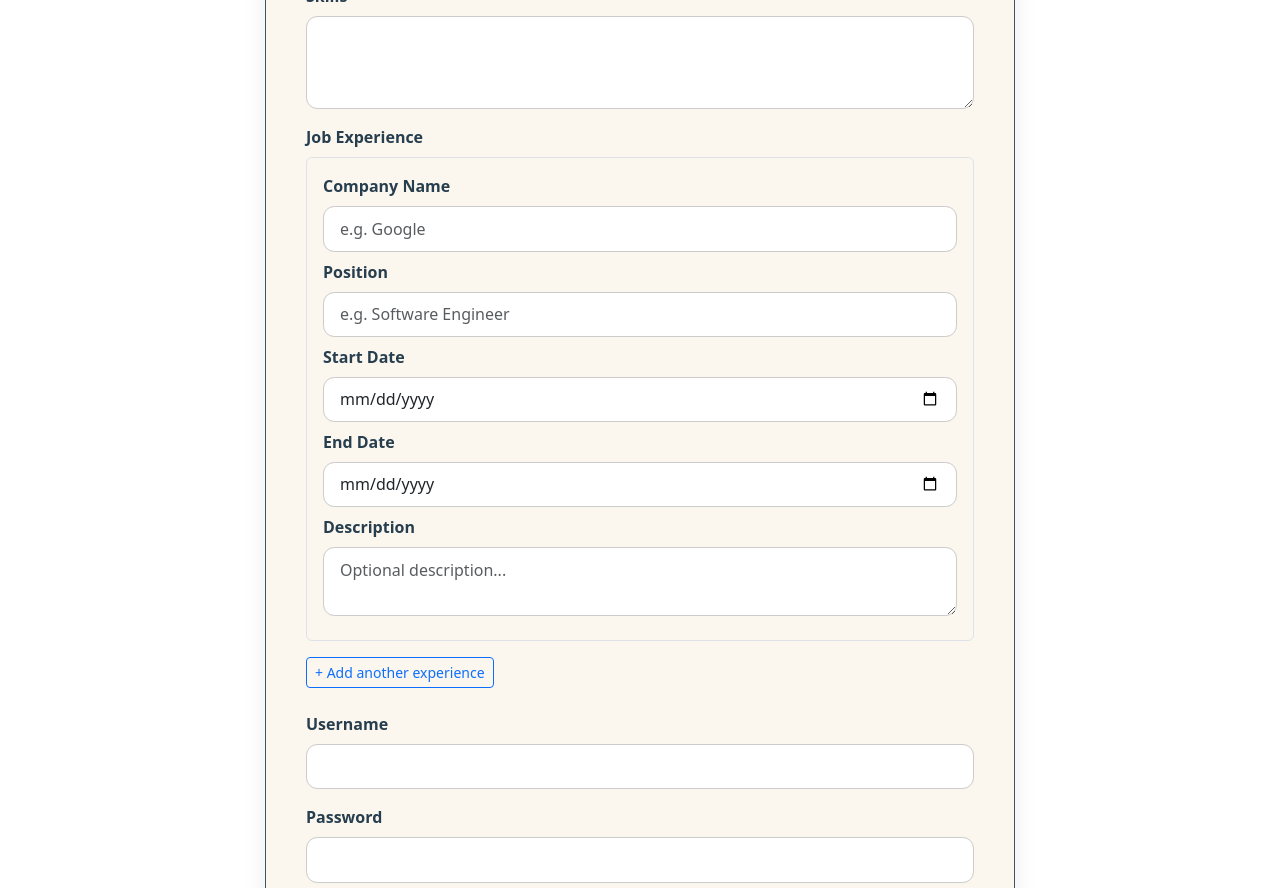
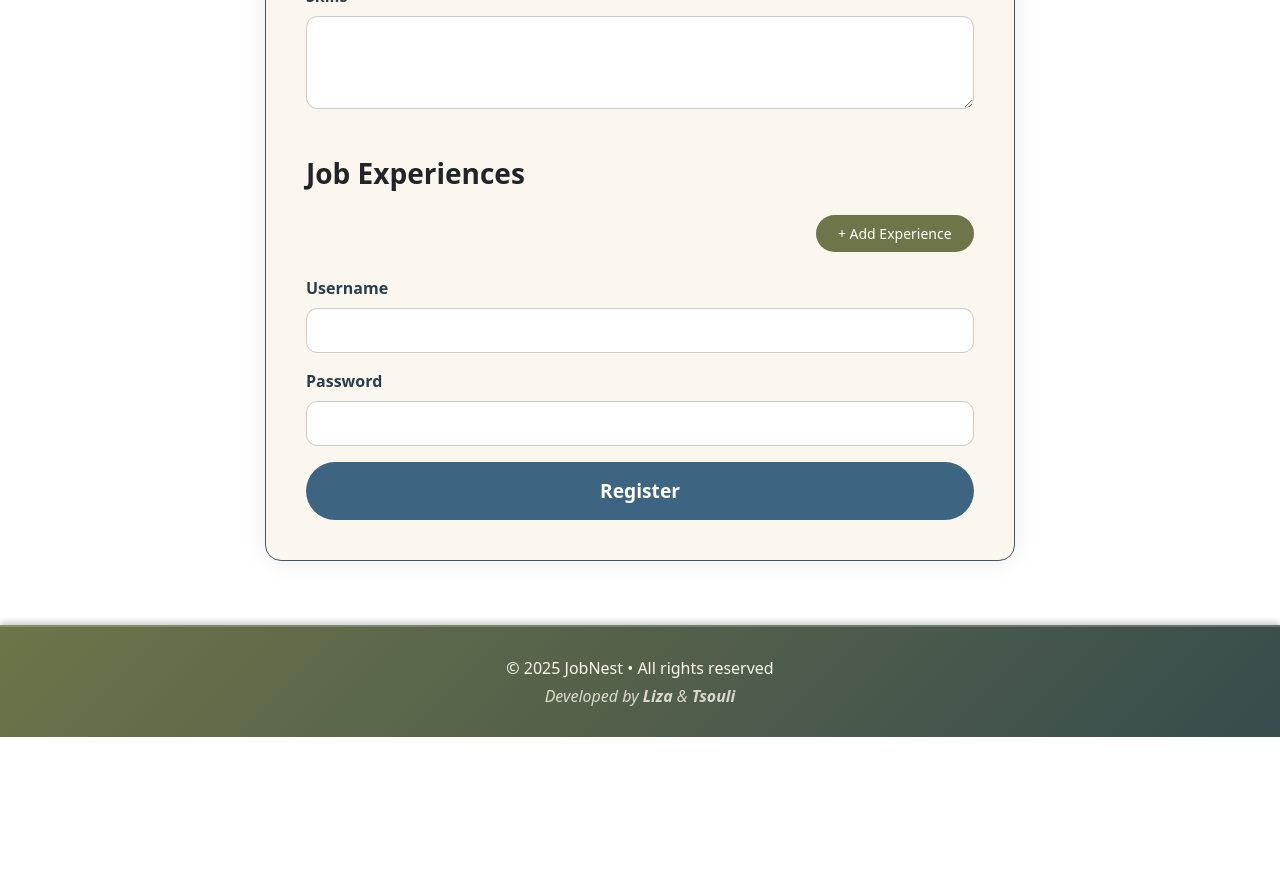
Before and after one commit to Tsouli-Abde/job-nest-frontend, an Angular app: page /register-applicant in a window 1280 px wide. Shown: the part 660-1548 px from the top of the page. After the commit the page ends 1397 px from the top, so only its background shows below. Built offline with nearby package versions, Linux system fonts and the light colour scheme.

Commit message:
register applicant job experience section update

```diff
--- a/src/app/pages/register-applicant/register-applicant.component.css
+++ b/src/app/pages/register-applicant/register-applicant.component.css
@@ -50,3 +50,52 @@
     background-color: #3d6480d7;
     cursor: pointer;
   }
+
+.experience-card {
+  background-color: #fdfbf6;
+  border: 1px solid #dcdcdc;
+  border-radius: 1rem;
+  box-shadow: 0 2px 10px rgba(0, 0, 0, 0.04);
+  transition: box-shadow 0.3s ease;
+}
+
+.experience-card:hover {
+  box-shadow: 0 4px 14px rgba(0, 0, 0, 0.07);
+}
+
+.add-exp-btn {
+  background-color: #6d7549;
+  color: white;
+  font-weight: 500;
+  border-radius: 2rem;
+  padding: 0.5rem 1.4rem;
+  border: none;
+  transition: background-color 0.3s ease;
+}
+
+.add-exp-btn:hover {
+  background-color: #5d6a3f;
+}
+
+.add-exp-btn {
+  background-color: #6d7549;
+  color: white;
+  font-weight: 500;
+  border-radius: 2rem;
+  padding: 0.5rem 1.4rem;
+  border: none;
+  transition: background-color 0.3s ease;
+}
+
+.add-exp-btn:hover {
+  background-color: #5c6841;
+  color: white;
+}
+
+.btn-link.text-danger {
+  font-size: 1.25rem;
+  text-decoration: none;
+}
+.btn-link.text-danger:hover {
+  color: #b02a37;
+}
--- a/src/app/pages/register-applicant/register-applicant.component.html
+++ b/src/app/pages/register-applicant/register-applicant.component.html
@@ -35,36 +35,55 @@
       <textarea id="skills" class="form-control" rows="3" formControlName="skills"></textarea>
     </div>
 
-    <div formArrayName="experiences" class="mb-4">
-      <label class="form-label fw-bold">Job Experience</label>
+    <div formArrayName="experiences" class="mt-5">
+      <h3 class="fw-bold text-dark mb-4">Job Experiences</h3>
 
-      <div *ngFor="let exp of experiences.controls; let i = index" [formGroupName]="i" class="border rounded p-3 mb-3">
-        <div class="mb-2">
-          <label class="form-label">Company Name</label>
-          <input type="text" class="form-control" formControlName="companyName" placeholder="e.g. Google">
-        </div>
-        <div class="mb-2">
-          <label class="form-label">Position</label>
-          <input type="text" class="form-control" formControlName="position" placeholder="e.g. Software Engineer">
-        </div>
-        <div class="mb-2">
-          <label class="form-label">Start Date</label>
-          <input type="date" class="form-control" formControlName="startDate">
-        </div>
-        <div class="mb-2">
-          <label class="form-label">End Date</label>
-          <input type="date" class="form-control" formControlName="endDate">
-        </div>
-        <div class="mb-2">
-          <label class="form-label">Description</label>
-          <textarea class="form-control" rows="2" formControlName="description" placeholder="Optional description..."></textarea>
-        </div>
-        <div class="text-end">
-          <button type="button" class="btn btn-sm btn-outline-danger" (click)="removeExperience(i)" *ngIf="experiences.length > 1">Remove</button>
+      <div *ngFor="let exp of experiences.controls; let i = index" [formGroupName]="i" class="card mb-4 shadow-sm border">
+        <div class="card-body">
+          <div class="d-flex justify-content-between align-items-start">
+            <h5 class="card-title mb-3 text-dark">Experience {{ i + 1 }}</h5>
+            <button
+              type="button"
+              class="btn btn-link text-danger p-0"
+              (click)="removeExperience(i)">
+              <i class="bi bi-trash-fill fs-5" title="Remove experience"></i>
+            </button>
+          </div>
+
+          <div class="row">
+            <div class="col-md-6 mb-3">
+              <label class="form-label fw-semibold text-dark">Company</label>
+              <input formControlName="companyName" class="form-control" type="text" placeholder="e.g. Microsoft">
+            </div>
+            <div class="col-md-6 mb-3">
+              <label class="form-label fw-semibold text-dark">Position</label>
+              <input formControlName="position" class="form-control" type="text" placeholder="e.g. Frontend Developer">
+            </div>
+          </div>
+
+          <div class="row">
+            <div class="col-md-6 mb-3">
+              <label class="form-label fw-semibold text-dark">Start Date</label>
+              <input formControlName="startDate" class="form-control" type="date">
+            </div>
+            <div class="col-md-6 mb-3">
+              <label class="form-label fw-semibold text-dark">End Date</label>
+              <input formControlName="endDate" class="form-control" type="date">
+            </div>
+          </div>
+
+          <div class="mb-3">
+            <label class="form-label fw-semibold text-dark">Description</label>
+            <textarea formControlName="description" class="form-control" rows="3" placeholder="Optional description..."></textarea>
+          </div>
         </div>
       </div>
 
-      <button type="button" class="btn btn-outline-primary btn-sm" (click)="addExperience()">+ Add another experience</button>
+      <div class="text-end mb-4">
+        <button type="button" class="btn btn-outline-success btn-sm add-exp-btn" (click)="addExperience()">
+          + Add Experience
+        </button>
+      </div>
     </div>
 
     <div class="mb-3">
--- a/src/app/pages/register-applicant/register-applicant.component.ts
+++ b/src/app/pages/register-applicant/register-applicant.component.ts
@@ -34,7 +34,7 @@ export class RegisterApplicantComponent implements OnInit {
       skills: [''],
       username: ['', Validators.required],
       password: ['', Validators.required],
-      experiences: this.fb.array([this.createExperienceGroup()])
+      experiences: this.fb.array([])
     });
   }
 
@@ -81,6 +81,11 @@ export class RegisterApplicantComponent implements OnInit {
     }
 
     const formData = this.registerForm.value;
+
+    formData.experiences = formData.experiences.filter((exp: any) =>
+      exp.companyName || exp.position || exp.startDate || exp.endDate || exp.description
+    );
+
     const credentials = {
       username: formData.username,
       password: formData.password
```
